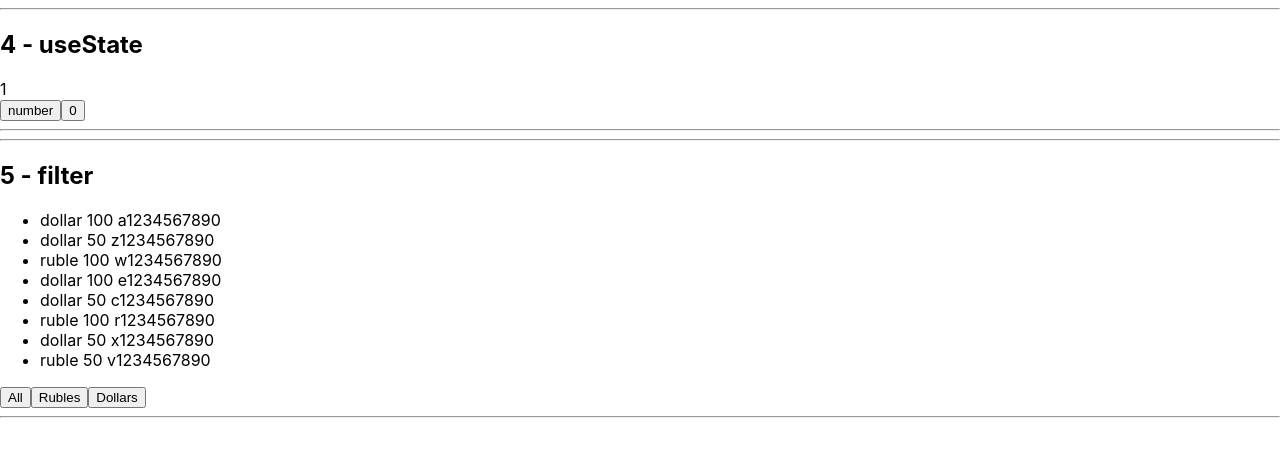
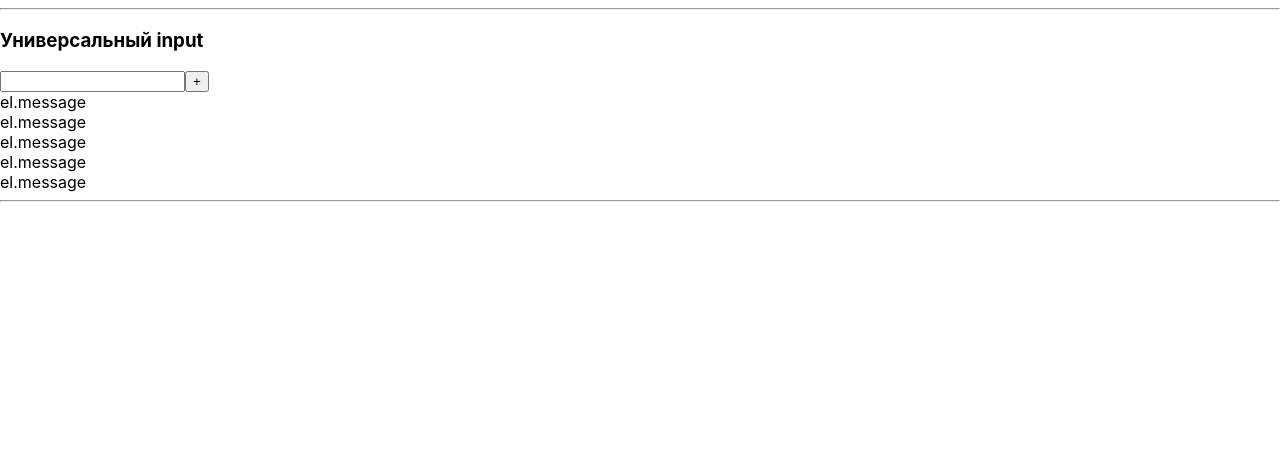
Before and after one commit to AV-html/microtasks, a React (Create React App) app: page / in a window 1280 px wide. Shown: the top 456 px of the page. Built offline with nearby package versions, Linux system fonts and the light colour scheme.

Commit message:
6 - universal input - start

```diff
--- /dev/null
+++ b/src/6-input/App6.tsx
@@ -0,0 +1,37 @@
+import React, {useState} from 'react';
+
+export function App6() {
+
+    const [message, setMessage] = useState([
+            {message: 'message1'},
+            {message: 'message2'},
+            {message: 'message3'},
+            {message: 'message4'},
+            {message: 'message5'}
+        ]
+    )
+
+
+    return (
+        <div>
+            <hr/>
+            <h3>Универсальный input</h3>
+            <div>
+                <div>
+                    <input type="text"/>
+                    <button>+</button>
+                </div>
+                {
+                    message.map((el, index) => {
+                        return (
+                            <div key={index}>
+                                el.message
+                            </div>
+                        )
+                    })
+                }
+            </div>
+            <hr/>
+        </div>
+    );
+}
--- a/src/App.tsx
+++ b/src/App.tsx
@@ -1,8 +1,9 @@
 import React from 'react';
 import './App.css';
 
-import {App5} from "./5-filter/App5";
-import {App4} from "./4-use-state/App4";
+import {App6} from './6-input/App6';
+// import {App5} from "./5-filter/App5";
+// import {App4} from "./4-use-state/App4";
 // import {App3} from "./3-button/App3";
 // import {App2} from "./2-map/App2";
 // import {App1} from "./1-nested-components/App1";
@@ -14,8 +15,9 @@ function App() {
             {/*<App1/>*/}
             {/*<App2/>*/}
             {/*<App3/>*/}
-            <App4/>
-            <App5/>
+            {/*<App4/>*/}
+            {/*<App5/>*/}
+            <App6/>
         </>
     );
 }
```
